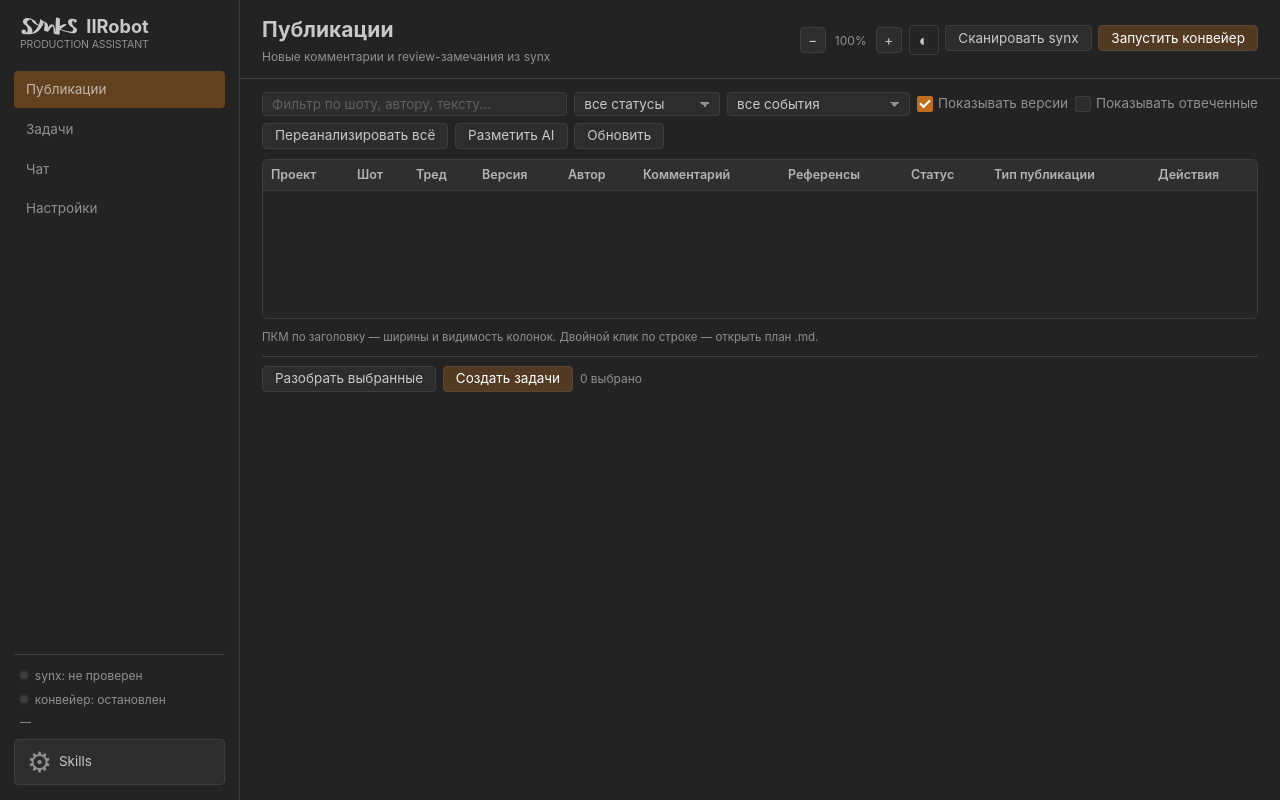
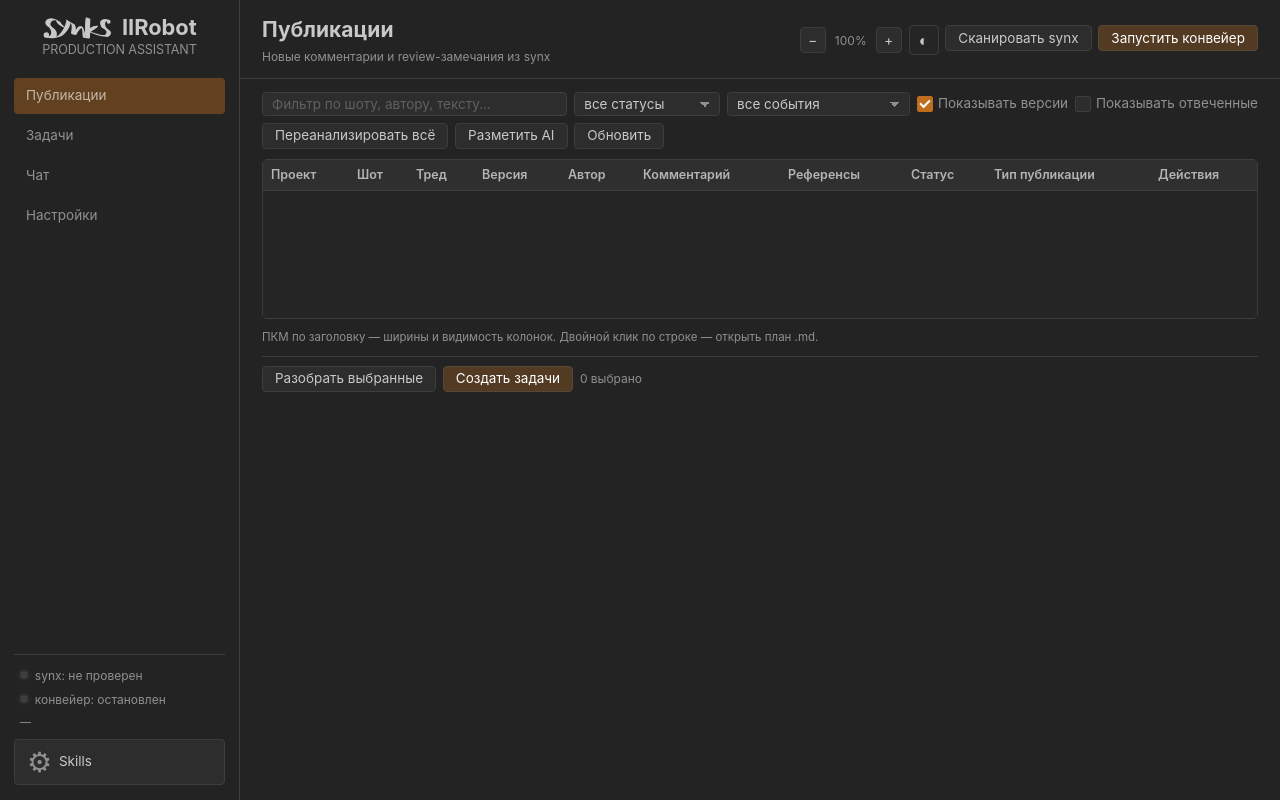
Before and after one commit to jjm-github/synx_ai_robot, a plain HTML site: page static/index.html in a window 1280 px wide. Drawn offline with Linux system fonts and the light colour scheme; no server answers.

Commit message:
Enlarge brand block by 20% and center it in sidebar

```diff
--- a/static/app.css
+++ b/static/app.css
@@ -30,17 +30,17 @@ button, input, select, textarea { font: inherit; color: inherit; }
   background: var(--bg); border-right: 1px solid var(--line);
   display: flex; flex-direction: column; padding: 15.3px 14px;
 }
-.brand { display: flex; flex-direction: column; align-items: flex-start; gap: 2px; padding: 1.7px 6px 18.7px; }
-.brand-row { display: flex; align-items: center; gap: 8px; }
+.brand { display: flex; flex-direction: column; align-items: center; gap: 2px; padding: 1.7px 6px 18.7px; }
+.brand-row { display: flex; align-items: center; gap: 9.6px; }
 .brand-logo {
   display: block; flex: 0 0 auto;
-  height: 18.2px; width: auto; aspect-ratio: 154 / 48;
+  height: 21.84px; width: auto; aspect-ratio: 154 / 48;
   background-color: var(--text);
   -webkit-mask: url("/static/synks_logo.svg") center / contain no-repeat;
   mask: url("/static/synks_logo.svg") center / contain no-repeat;
 }
-.brand-title { font-weight: 700; font-size: 18.2px; line-height: 1; }
-.brand-sub { font-size: 10.5px; color: var(--muted); text-transform: uppercase; letter-spacing: 0; white-space: nowrap; }
+.brand-title { font-weight: 700; font-size: 21.84px; line-height: 1; }
+.brand-sub { font-size: 12.6px; color: var(--muted); text-transform: uppercase; letter-spacing: 0; white-space: nowrap; }
 .nav { display: flex; flex-direction: column; gap: 3.4px; }
 .nav-btn {
   text-align: left; background: transparent; border: 0; color: var(--ink-soft);
```
